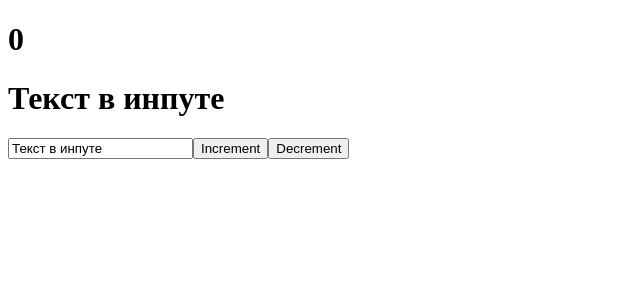
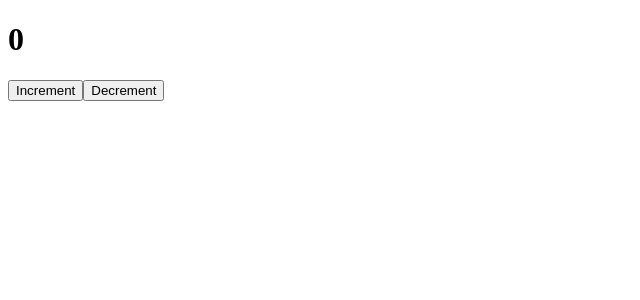
Before and after one commit to omarovfrontend/react-fundamental-course, a React (Create React App) app: page / in a window 1280 px wide. Shown: the top 300 px of the page, without its empty margins (0-640 px from the left). Built offline with nearby package versions, Linux system fonts and the light colour scheme.

Commit message:
Поработал с компонентом

```diff
--- a/src/App.js
+++ b/src/App.js
@@ -1,28 +1,10 @@
-import React, { useState } from "react";
+import React from "react";
+import Counter from "./components/Counter";
 
 function App() {
-  const [likes, setLikes] = useState(0);
-  const [value, setValue] = useState('Текст в инпуте');
-
-  function increment() {
-    setLikes(likes + 1);
-  }
-
-  function decrement() {
-    setLikes(likes - 1);
-  }
-
   return (
     <div className="App">
-      <h1>{likes}</h1>
-      <h1>{value}</h1>
-      <input
-        type="text"
-        value={value}
-        onChange={event => setValue(event.target.value)}
-      />
-      <button onClick={increment}>Increment</button>
-      <button onClick={decrement}>Decrement</button>
+      <Counter/>
     </div>
   );
 }
--- /dev/null
+++ b/src/components/Counter.jsx
@@ -0,0 +1,23 @@
+import React, { useState } from 'react'
+
+const Counter = function () {
+  const [count, setCount] = useState(0);
+
+  function increment() {
+    setCount(count + 1);
+  }
+
+  function decrement() {
+    setCount(count - 1);
+  }
+
+  return (
+    <div>
+      <h1>{count}</h1>
+      <button onClick={increment}>Increment</button>
+      <button onClick={decrement}>Decrement</button>
+    </div>
+  )
+}
+
+export default Counter;
```
